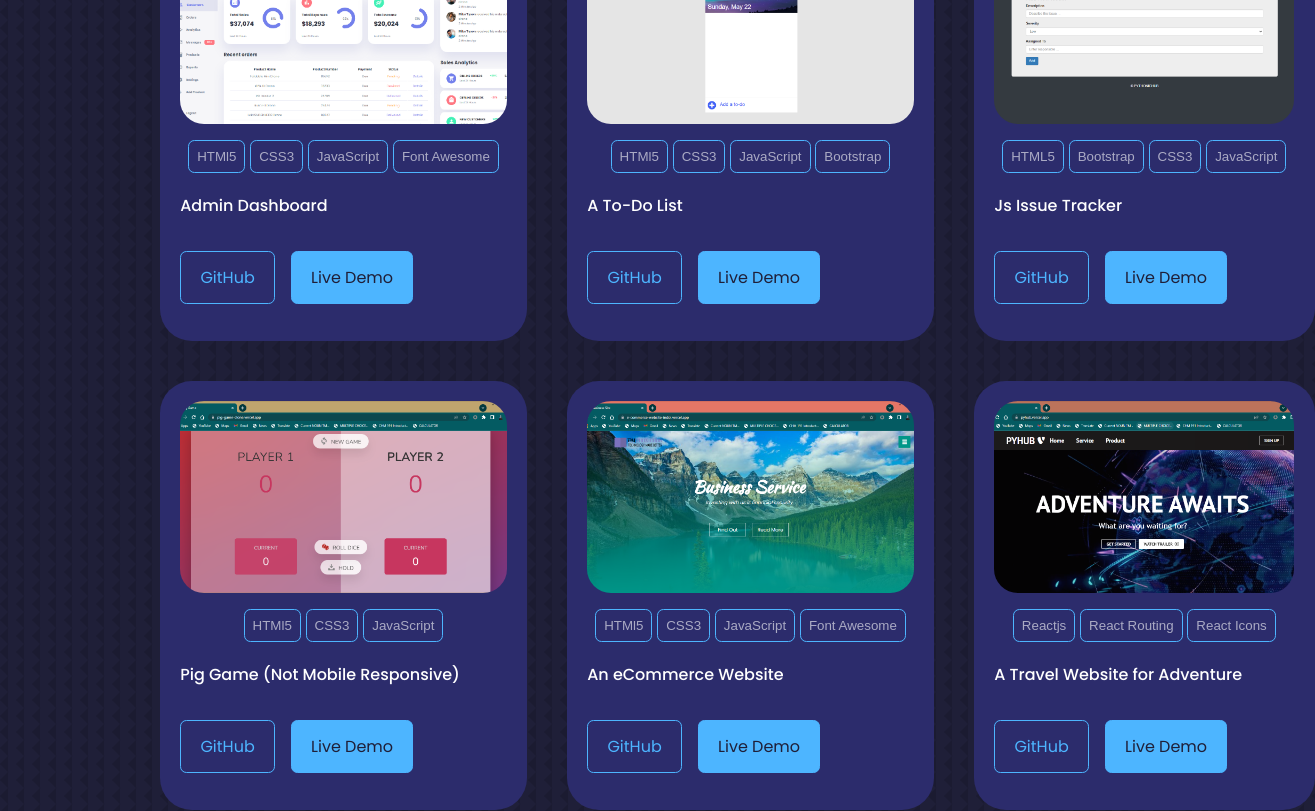
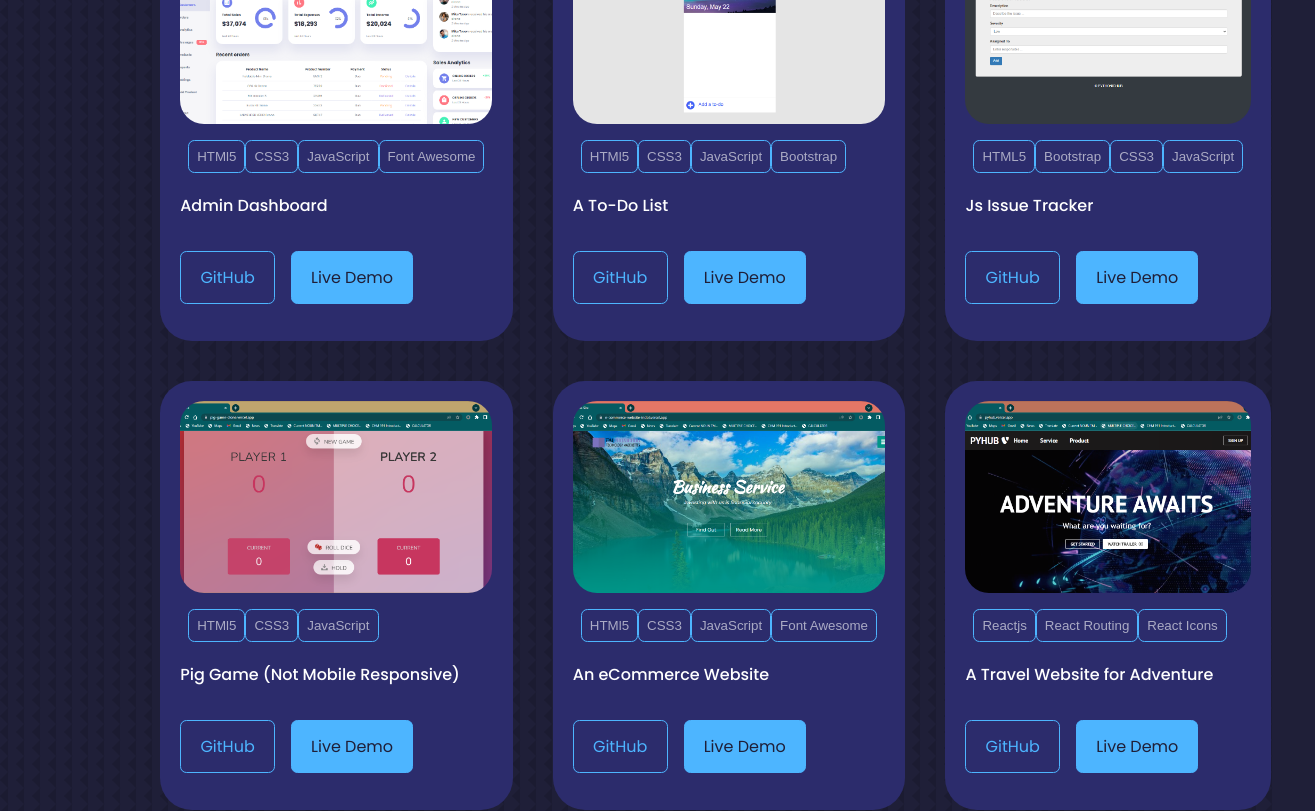
Before and after one commit to Vin-Jex/pythoniclaver, a React (Create React App) app: page / in a window 1280 px wide. Shown: the part 3340-4151 px from the top of the page, 1315 px wide, since content can reach past the window. Built offline with nearby package versions, Linux system fonts and the light colour scheme.

Commit message:
Update index.css

```diff
--- a/src/index.css
+++ b/src/index.css
@@ -87,9 +87,8 @@ a:hover {
 .technology {
   width: max-content;
   display: flex;
+  justify-content: center;
   padding: 1rem .5rem 0rem ;
-  margin: auto;
-  gap: .3rem;
 }
 
 .btn.technology {
```
